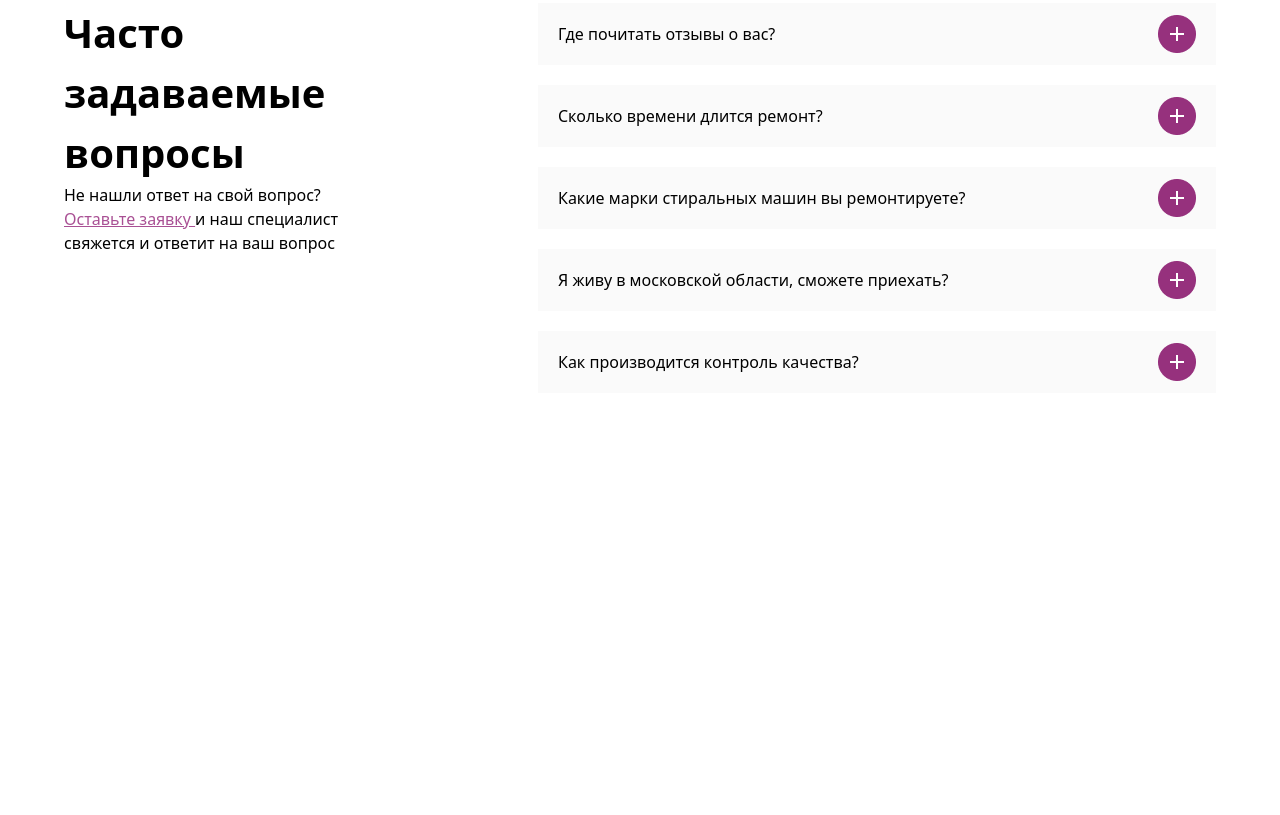
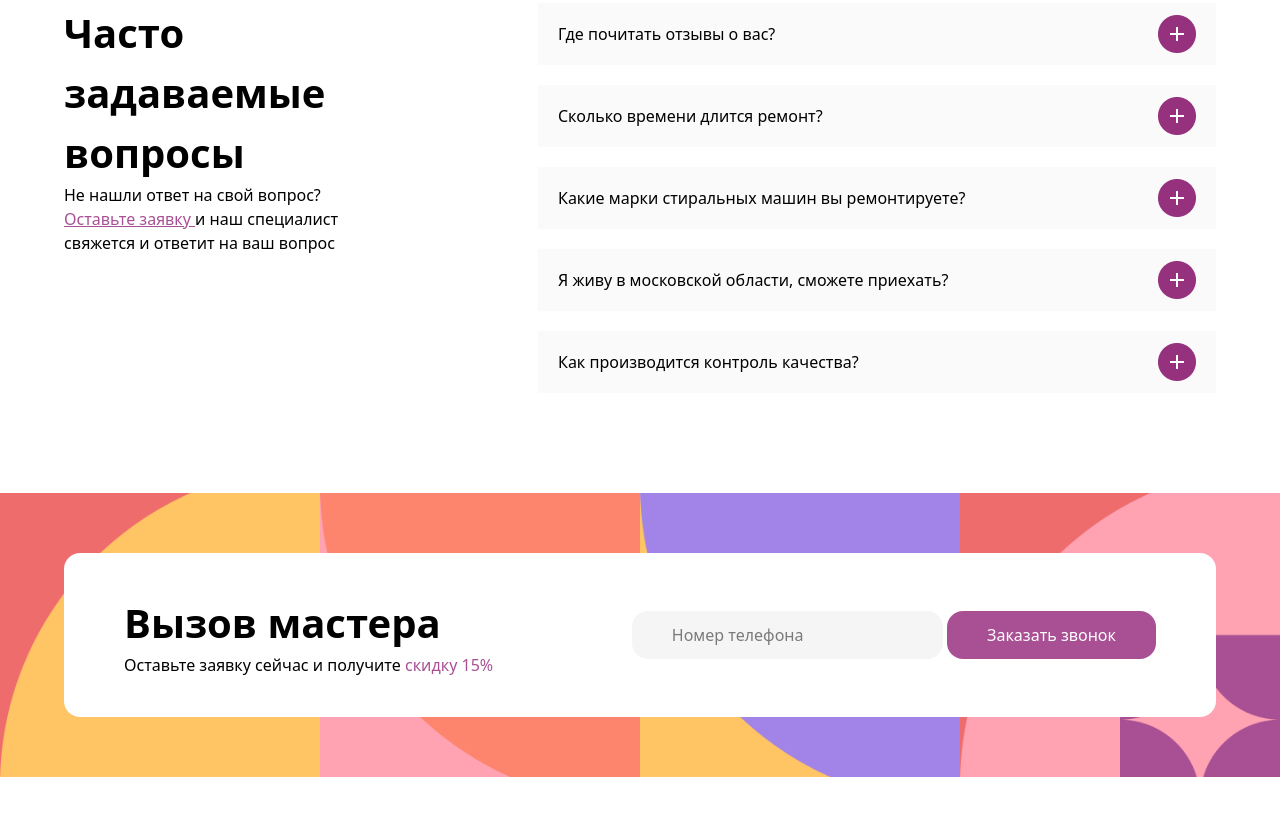
Before and after one commit to Abdulloh072008/gitday6, a website: page src/index.html in a window 1280 px wide. Shown: the part 4982-5797 px from the top of the page. Before the commit the page ends 5435 px from the top, so only its background shows below. Drawn offline with nearby package versions, Linux system fonts and the light colour scheme; files that its build step writes are made by us from their sources.

Commit message:
Вызов мастера

```diff
--- a/src/index.html
+++ b/src/index.html
@@ -391,6 +391,20 @@
                 </div>
             </div>
         </section>
+        <section class="bg-[url('1111.png')] bg-no-repeat bg-center bg-cover py-15 my-10">
+            <div class="max-w-300 m-auto w-[90%] ">
+                <div class="bg-white flex items-center justify-between py-10 px-15 rounded-2xl flex-col lg:flex-row gap-5">
+                    <div>
+                        <h1 class="lg:text-[40px] text-[30px] font-bold">Вызов мастера</h1>
+                        <p class="text-center lg:text-start">Оставьте заявку сейчас и получите <span class="text-[#A95094]">скидку 15%</span> </p>
+                    </div>
+                    <div >
+                        <input class="bg-[#F5F5F5] outline-none py-3 lg:px-10 w-full px-5 lg:w-fit rounded-2xl" type="text" placeholder="Номер телефона">
+                        <button class="text-white bg-[#A95094] py-3 lg:px-10 w-full rounded-2xl lg:w-fit mt-5 lg:mt-0">Заказать звонок</button>
+                    </div>
+                </div>
+            </div>
+        </section>
     </main>
 </body>
 
```
Also changed, not shown: src/1111.png (added).
